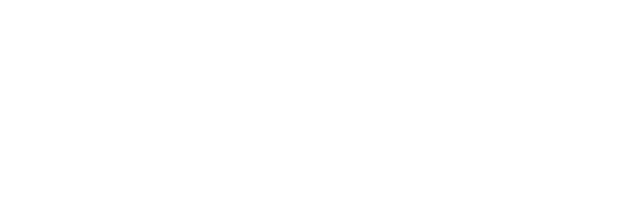
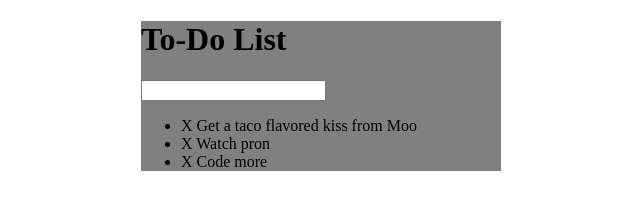
Before and after one commit to Codevotee/to-do-list-app, a plain HTML site: page index.html in a window 1280 px wide. Shown: the whole page, without its empty margins (319-959 px from the left). Drawn offline with nearby package versions, Linux system fonts and the light colour scheme.

Commit message:
wrote basic html for the to-do list

```diff
--- a/assets/css/stylesheet.css
+++ b/assets/css/stylesheet.css
@@ -1 +1,5 @@
-// css styles go here
+#container {
+	background: grey;
+	width: 360px;
+	margin: 0 auto;
+}
--- a/assets/js/script.js
+++ b/assets/js/script.js
@@ -1,2 +1 @@
 // javascript + jquery code goes here
-alert("connected");
--- a/index.html
+++ b/index.html
@@ -1,13 +1,24 @@
 <!-- html goes here -->
 <!DOCTYPE html>
 <html>
+
 <head>
-	<title>Codevotee's To-Do List App</title>
-	<link rel="stylesheet" type="text/css" href="assets/css/stylesheet.css">
-	<script src="https://code.jquery.com/jquery-3.3.1.min.js" integrity="sha256-FgpCb/KJQlLNfOu91ta32o/NMZxltwRo8QtmkMRdAu8=" crossorigin="anonymous"></script>
+    <title>Codevotee's To-Do List App</title>
+    <link rel="stylesheet" type="text/css" href="assets/css/stylesheet.css">
+    <script src="https://code.jquery.com/jquery-3.3.1.min.js" integrity="sha256-FgpCb/KJQlLNfOu91ta32o/NMZxltwRo8QtmkMRdAu8=" crossorigin="anonymous"></script>
 </head>
+
 <body>
+    <div id="container">
+        <h1>To-Do List</h1>
+        <input type="text" name="to-do-input">
+        <ul>
+            <li><span>X</span> Get a taco flavored kiss from Moo</li>
+            <li><span>X</span> Watch pron</li>
+            <li><span>X</span> Code more</li>
+        </ul>
+    </div>
+    <script type="text/javascript" src="assets/js/script.js"></script>
+</body>
 
-<script type="text/javascript" src="assets/js/script.js"></script>
-</body>
 </html>
```
